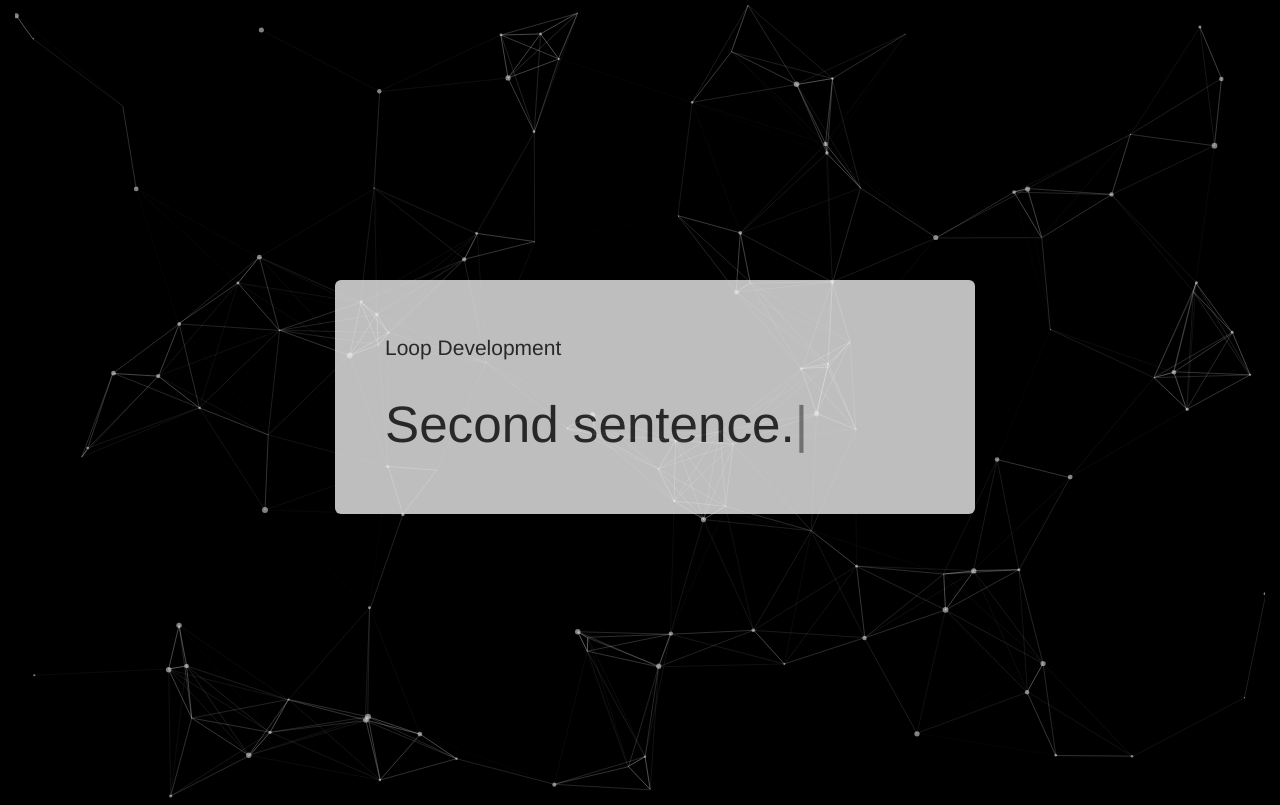
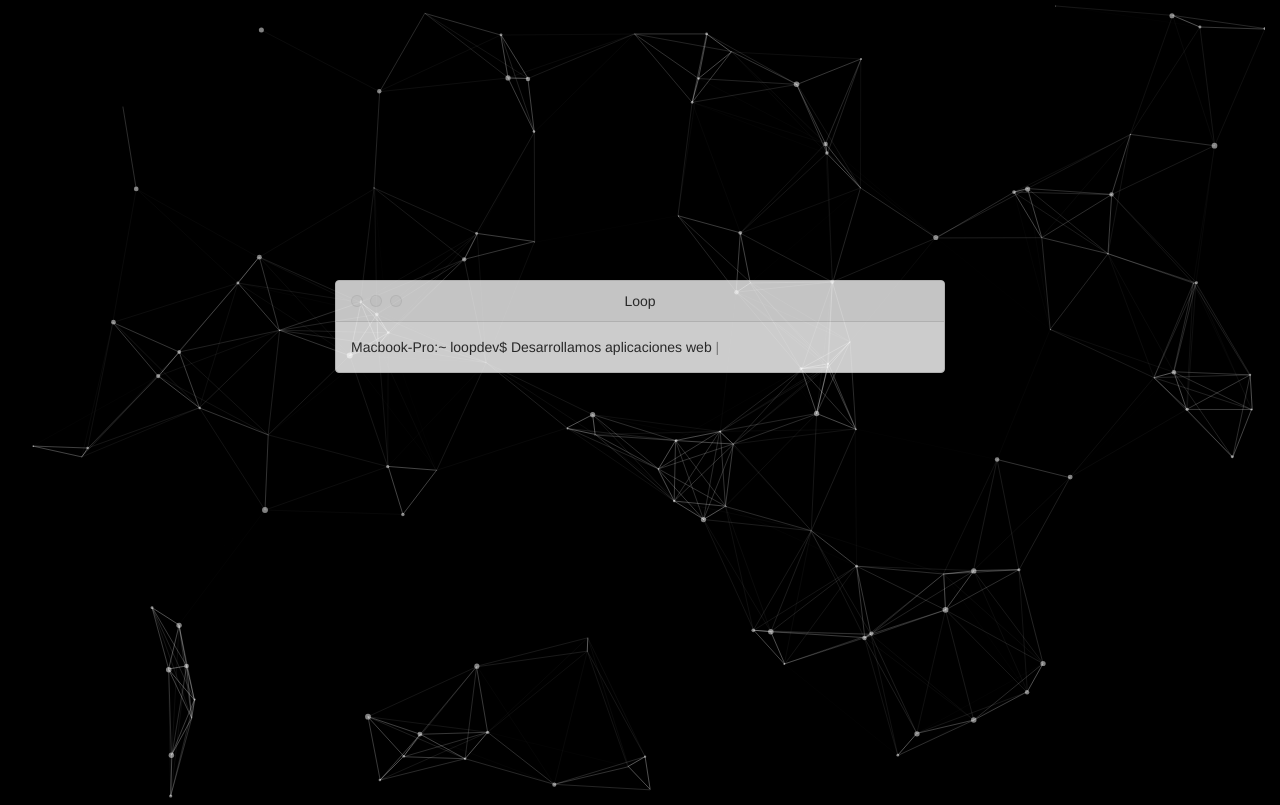
Before and after one commit to loopdevelopment/loopdevelopment.github.io, a plain HTML site: page index.html in a window 1280 px wide. Drawn offline with nearby package versions, Linux system fonts and the light colour scheme.

Commit message:
Changed the jumbotron
Changed the jumbotron to add a panel that looks like a terminal.

```diff
--- a/css/custom.css
+++ b/css/custom.css
@@ -16,15 +16,10 @@ body {
   position: absolute;
   top: 35vh;
   opacity: 0.8;
-  font-size: 4vw;
 }
 
-#first-cover-row {
-  padding: 5px;
-}
-
-#second-cover-row {
-  padding: 5px;
+#cover-row {
+  font-size: 3vw;
 }
 
 .typed-cursor{
@@ -48,3 +43,23 @@ body {
     50% { opacity:0; }
     100% { opacity:1; }
 }
+
+
+.traffic-lights {
+    top: 1px;
+    left: 8px;
+
+}
+
+.traffic-light {
+    border-radius: 100%;
+    padding: 0;
+    height: 12px;
+    width: 12px;
+    border: 1px solid rgba(0, 0, 0, 0.06);
+    box-sizing: border-box;
+    margin-right: 3.5px;
+    background-color: $disabled-gray;
+    position: relative;
+    outline: none;
+}
--- a/index.html
+++ b/index.html
@@ -15,16 +15,35 @@
   <body>
 
     <!-- Cover Section -->
-    <section id="cover" class="container-fluid">
-      <div class="jumbotron col-xs-6 col-xs-offset-3" id="cover-box">
-        <div class="row" id="first-cover-row">
-          <p>Loop Development</p>
+    <section id="cover">
+      <div class="container-fluid">
+        <div class="row">
+          <div class="col-xs-12 col-sm-6 col-sm-offset-3" id="cover-box">
+            <div class="panel panel-default">
+              <div class="panel-heading">
+                 <div class="row">
+                  <div class="col-xs-4">
+                    <!-- Traffic lights buttons -->
+                    <div class="traffic-lights">
+                      <button class="traffic-light traffic-light-close" id="close"></button>
+                      <button class="traffic-light traffic-light-minimize" id="minimize"></button>
+                      <button class="traffic-light traffic-light-maximize" id="maximize"></button>
+                    </div>
+
+                  </div>
+                  <div class="col-xs-4 text-center">
+                    Loop
+                  </div>
+                </div>
+              </div>
+              <div class="panel-body">
+                Macbook-Pro:~ loopdev$  <span class="typed-text"></span>
+              </div>
+            </div>
+          </div>
         </div>
-        <div class="row" id="second-cover-row">
-          <span class="typed-text"></span>
-        </div>
+        <div id="particles-background"></div>
       </div>
-      <div id="particles-background"></div>
     </section>
 
 
--- a/js/app.js
+++ b/js/app.js
@@ -113,7 +113,8 @@ particlesJS('particles-background',
 
 $(function(){
   $(".typed-text").typed({
-    strings: ["First sentence.", "Second sentence."],
-    typeSpeed: 30
+    strings: ["Desarrollamos aplicaciones web con tecnologias de punta ^3000", "Lorem Ipsum"],
+    typeSpeed: 30,
+    startDelay: 3000
   });
 });
```
Also changed, not shown: assets/img/macicons.png (added).
